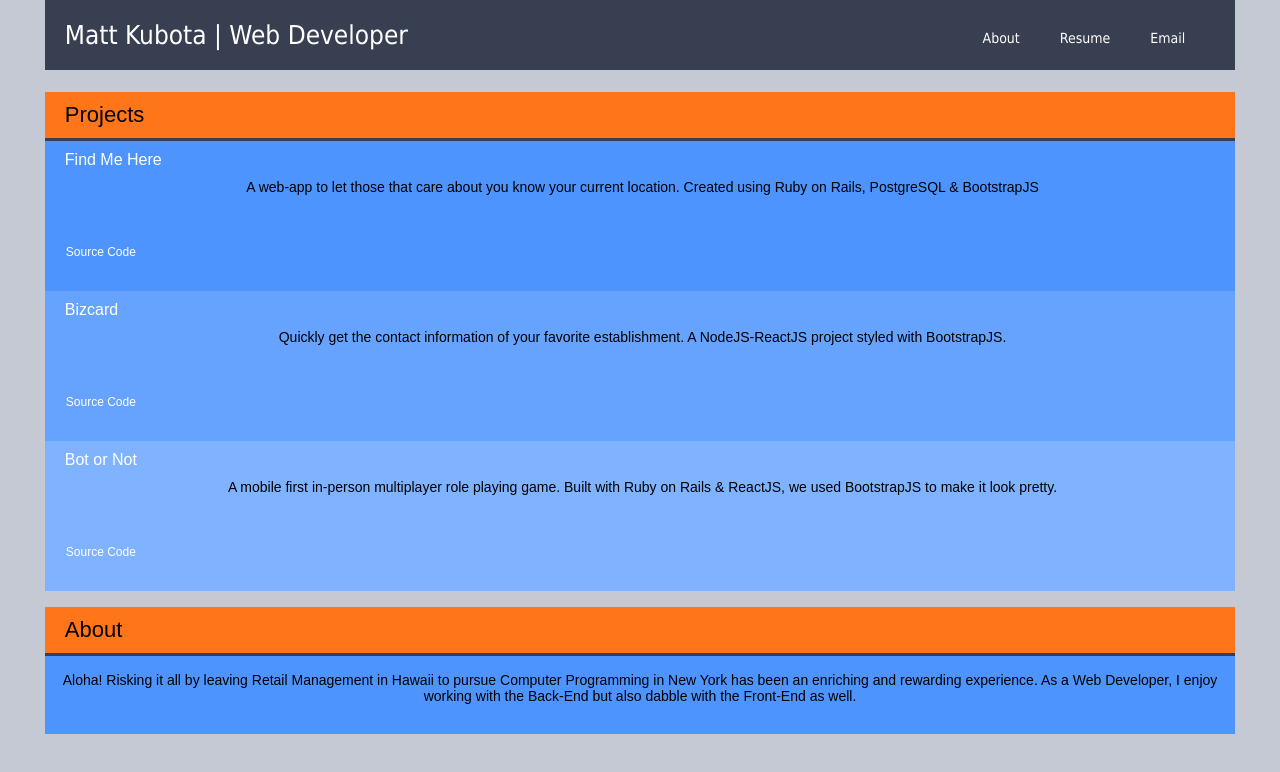
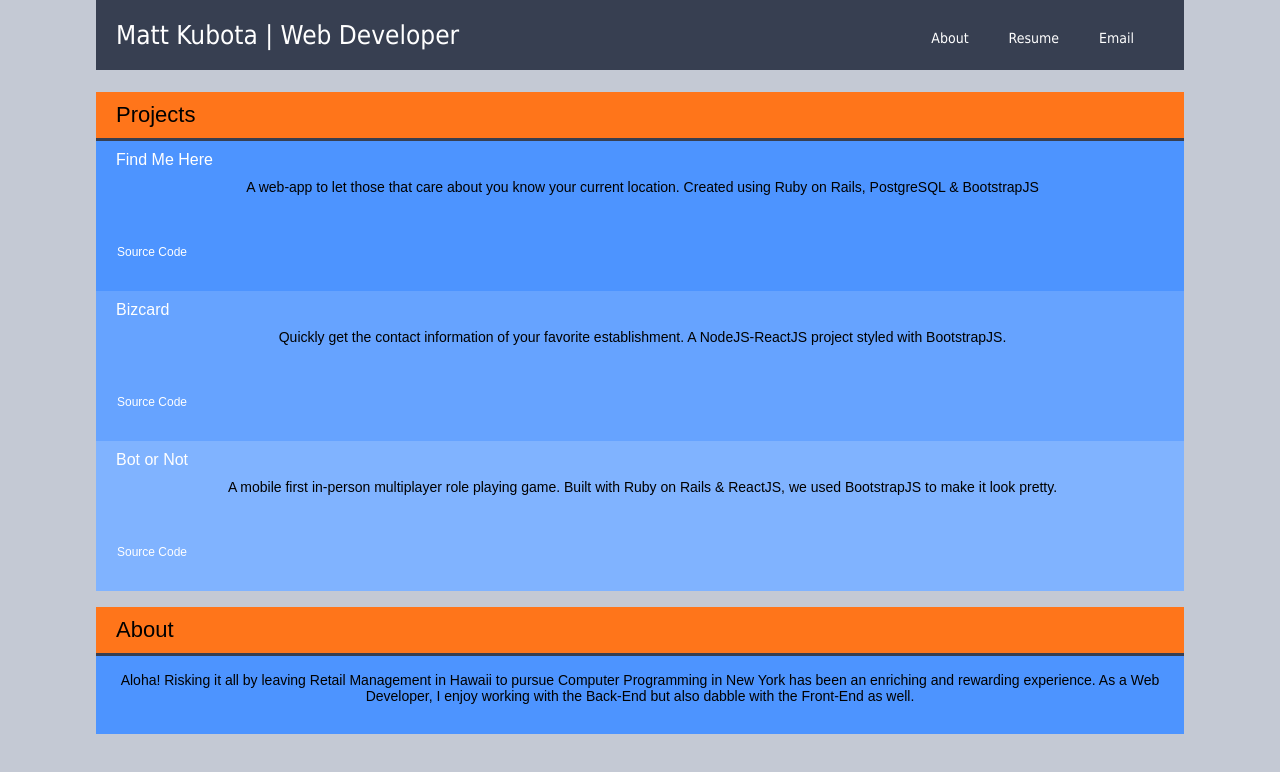
Before and after one commit to mattk5/homepage, a React (Create React App) app: page / in a window 1280 px wide. Shown: the top 772 px of the page. Built offline with nearby package versions, Linux system fonts and the light colour scheme.

Commit message:
adjusted width of the container

```diff
--- a/src/App.css
+++ b/src/App.css
@@ -4,6 +4,7 @@ body {
 }
 
 .container {
-	width: 93%;
+	width: 85%;
+	/*the width was 93% before*/
 	margin: auto;
 }
```
